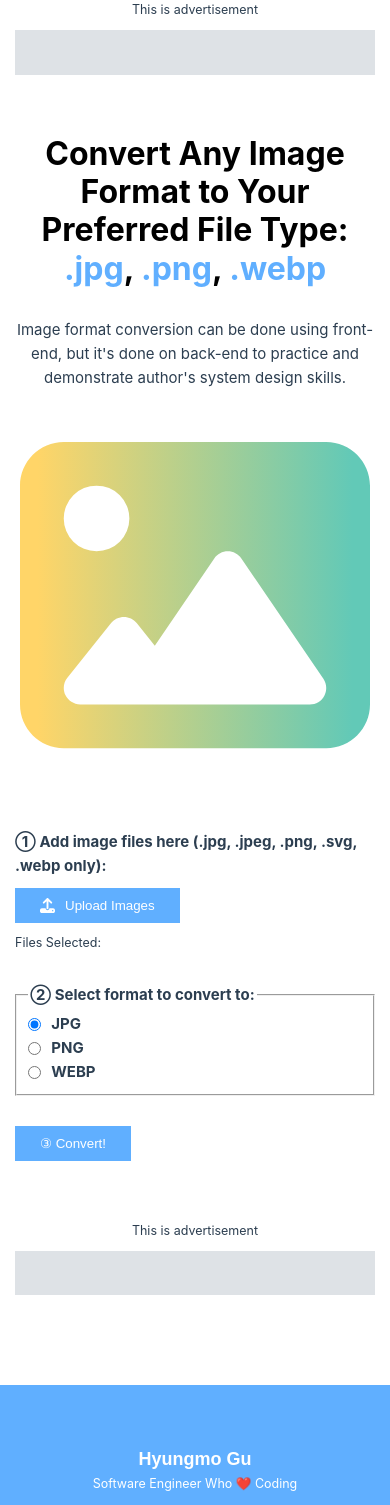
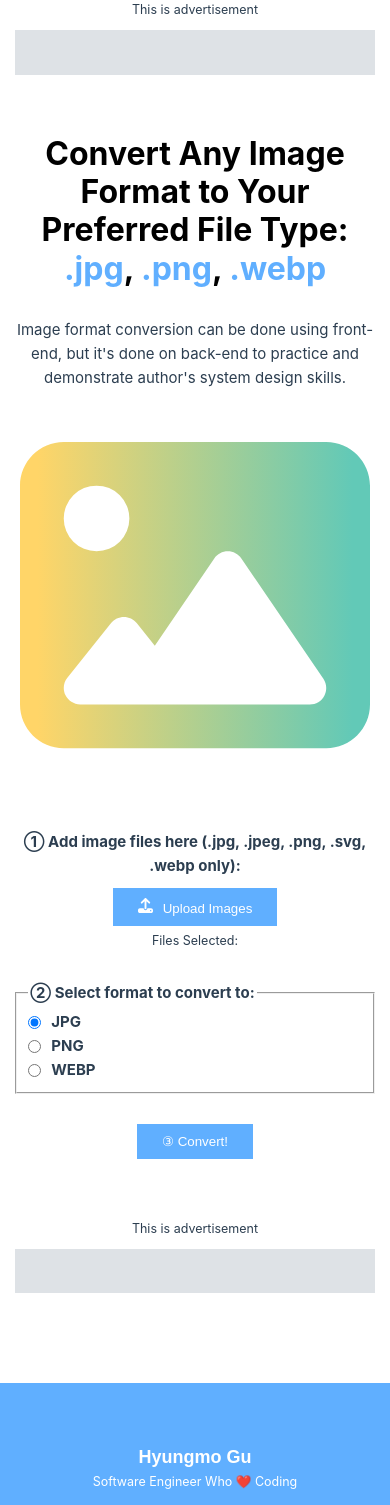
Before and after one commit to hyungmogu/udacity-cloud-devops-project-5, a Vue app in the folder frontend/: page / in a window 390 px wide. Shown: the top 1505 px of the page. Built offline with nearby package versions, Linux system fonts and the light colour scheme.

Commit message:
feat: Add mobile view for form

```diff
--- a/frontend/src/assets/main.scss
+++ b/frontend/src/assets/main.scss
@@ -94,9 +94,6 @@
 
   &__button {
     &--file button {
-      display: flex;
-      align-items: center;
-
       & > * {
         &:not(:last-child) {
           margin: 0 10px 0 0;
@@ -114,7 +111,7 @@
   }
 
   &__annotation {
-    margin: 10px 0 0 0;
+    margin: 5px 0 0 0;
     display: block;
   }
 
--- a/frontend/src/components/ITCConvertTool.vue
+++ b/frontend/src/components/ITCConvertTool.vue
@@ -128,6 +128,26 @@ export default {
     margin: 0 0 60px 0;
   }
 
+  &__form .form__group--file {
+    text-align: center;
+    max-width: 470px;
+    margin: 0 auto 30px auto;
+
+    @media screen and (min-width: 992px) {
+      text-align: left;
+      max-width: 100%;
+      margin: 0 0 30px 0;
+    }
+  }
+
+  &__form .form__button--submit {
+    text-align: center;
+
+    @media screen and (min-width: 992px) {
+      text-align: left;
+    }
+  }
+
   &__result-item-wrap {
     display: flex;
     justify-content: space-between;
--- a/frontend/src/components/ITCPageBanner.vue
+++ b/frontend/src/components/ITCPageBanner.vue
@@ -29,7 +29,7 @@
   }
 
   &__title {
-    max-width: 370px;
+    max-width: 470px;
     margin: 0 auto 30px auto;
     text-align: center;
 
@@ -41,7 +41,7 @@
   }
 
   &__subtitle {
-    max-width: 370px;
+    max-width: 470px;
     margin: 0 auto;
     text-align: center;
 
```
